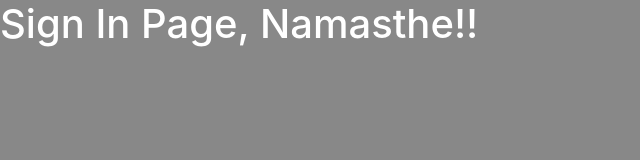
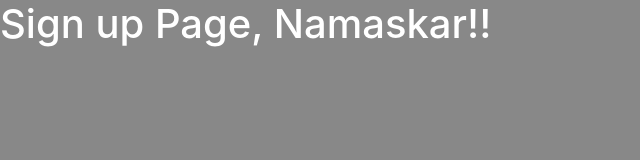
Before and after one commit to karansunchanakota/trucker, a plain HTML site: page src/signup/signup.html in a window 1280 px wide. Shown: the whole page, without its empty margins (0-640 px from the left). Drawn offline with nearby package versions, Linux system fonts and the light colour scheme.

Commit message:
sign up page

```diff
--- a/src/signup/signup.html
+++ b/src/signup/signup.html
@@ -11,11 +11,11 @@
           crossorigin="anonymous">
     <link rel="stylesheet" type="text/css" href="signup.css">
 
-    <title>Signing in</title>
+    <title>Sign up Page</title>
 </head>
 
 <body>
-<h1>Sign In Page, Namasthe!!</h1>
+<h1>Sign up Page, Namaskar!!</h1>
 
 <!-- Optional JavaScript -->
 <!-- jQuery first, then Popper.js, then Bootstrap JS -->
```
